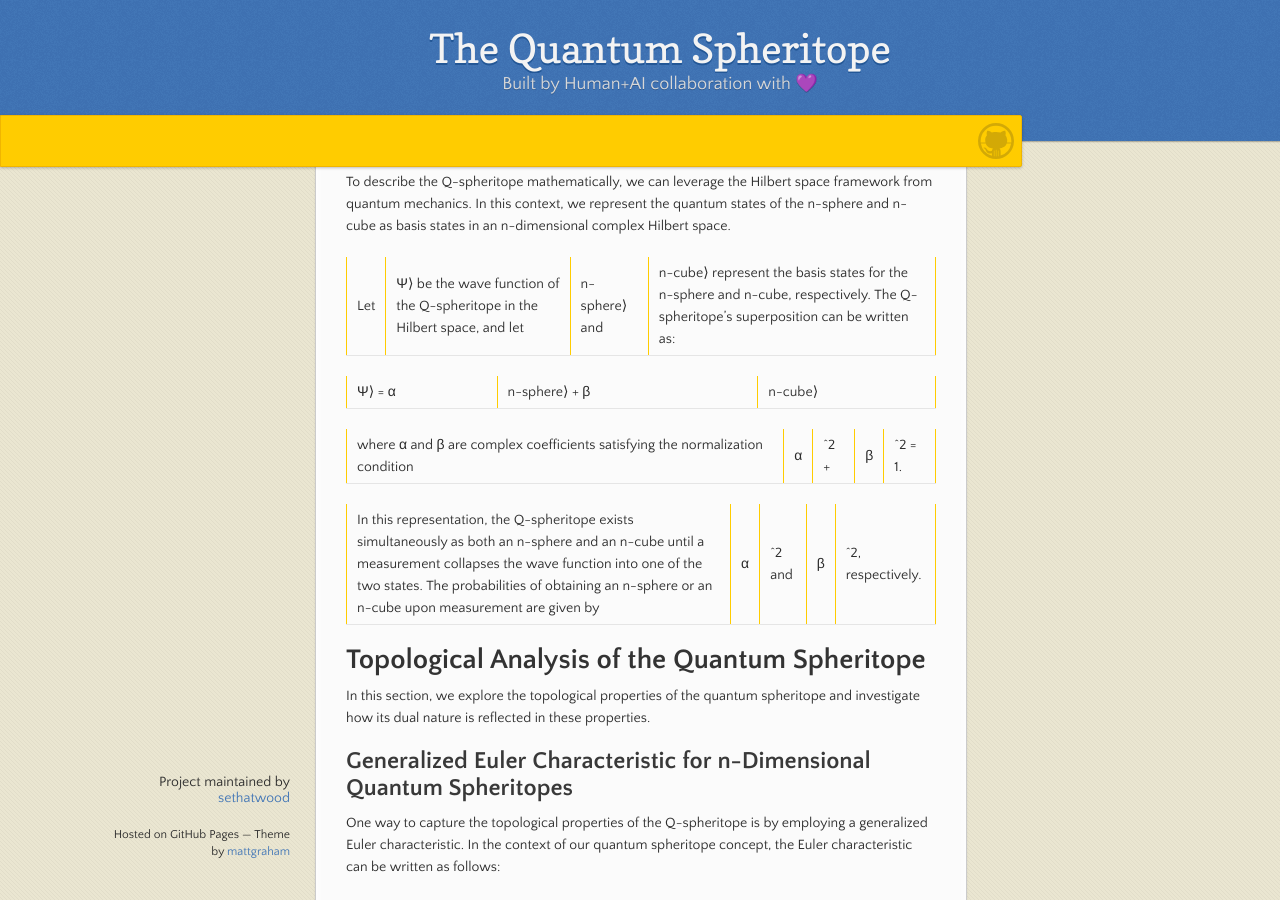
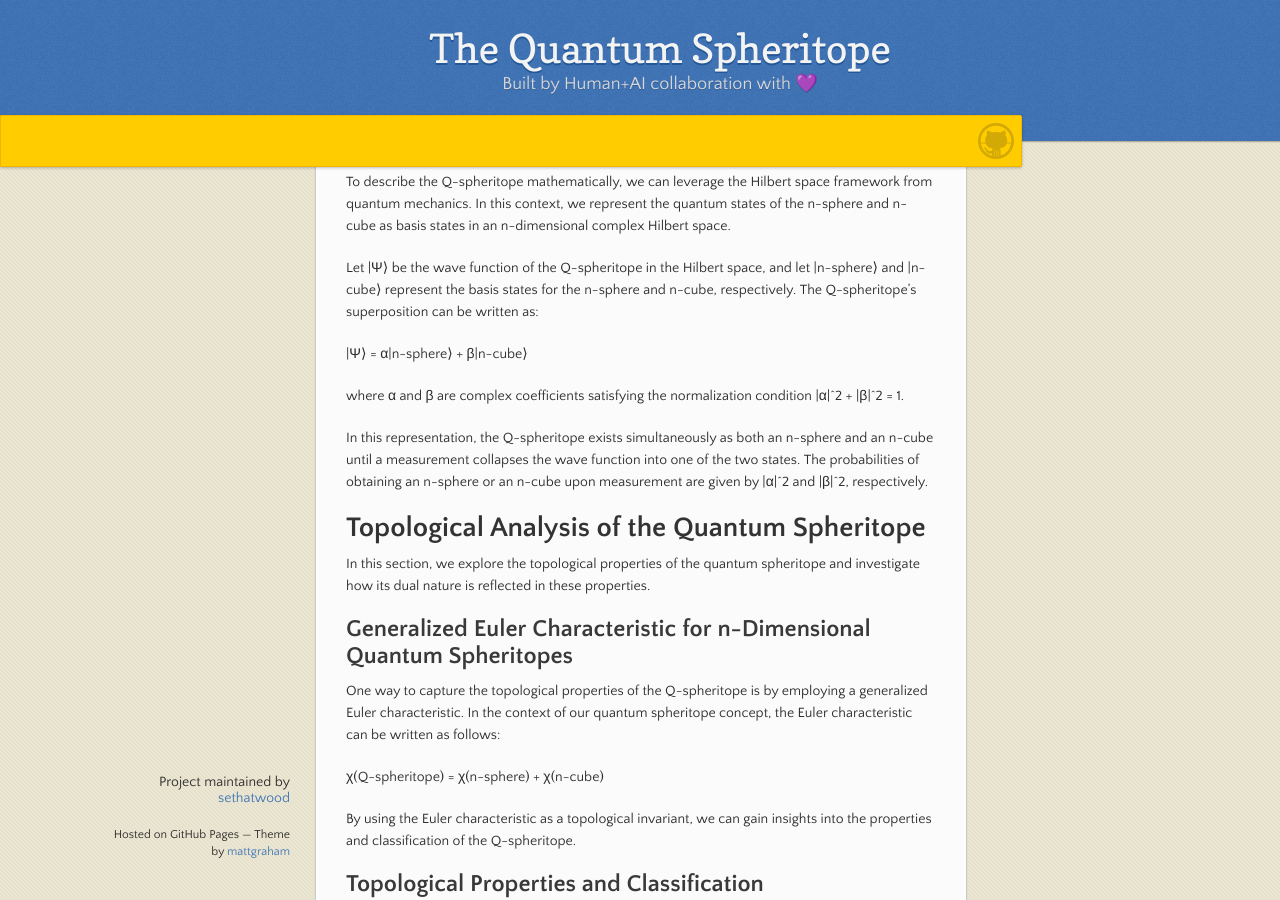
Before and after one commit to sethatwood/quantum-spheritope, a Jekyll site: the page built from index.md, in a window 1280 px wide and 900 px high, scrolled down 2725 px. Built offline with Jekyll 4.4.1, drawn with Linux system fonts in a browser that asks for light colours; our own code applies the rules of GitHub Pages for plain Markdown files.

Commit message:
escape `|`

```diff
--- a/index.md
+++ b/index.md
@@ -76,13 +76,13 @@ The quantum spheritope (Q-spheritope) is an n-dimensional object that exists in
 
 To describe the Q-spheritope mathematically, we can leverage the Hilbert space framework from quantum mechanics. In this context, we represent the quantum states of the n-sphere and n-cube as basis states in an n-dimensional complex Hilbert space.
 
-Let |Ψ⟩ be the wave function of the Q-spheritope in the Hilbert space, and let |n-sphere⟩ and |n-cube⟩ represent the basis states for the n-sphere and n-cube, respectively. The Q-spheritope's superposition can be written as:
+Let \|Ψ⟩ be the wave function of the Q-spheritope in the Hilbert space, and let \|n-sphere⟩ and \|n-cube⟩ represent the basis states for the n-sphere and n-cube, respectively. The Q-spheritope's superposition can be written as:
 
-|Ψ⟩ = α|n-sphere⟩ + β|n-cube⟩
+\|Ψ⟩ = α\|n-sphere⟩ + β\|n-cube⟩
 
-where α and β are complex coefficients satisfying the normalization condition |α|^2 + |β|^2 = 1.
+where α and β are complex coefficients satisfying the normalization condition \|α\|^2 + \|β\|^2 = 1.
 
-In this representation, the Q-spheritope exists simultaneously as both an n-sphere and an n-cube until a measurement collapses the wave function into one of the two states. The probabilities of obtaining an n-sphere or an n-cube upon measurement are given by |α|^2 and |β|^2, respectively.
+In this representation, the Q-spheritope exists simultaneously as both an n-sphere and an n-cube until a measurement collapses the wave function into one of the two states. The probabilities of obtaining an n-sphere or an n-cube upon measurement are given by \|α\|^2 and \|β\|^2, respectively.
 
 # Topological Analysis of the Quantum Spheritope
 
```
